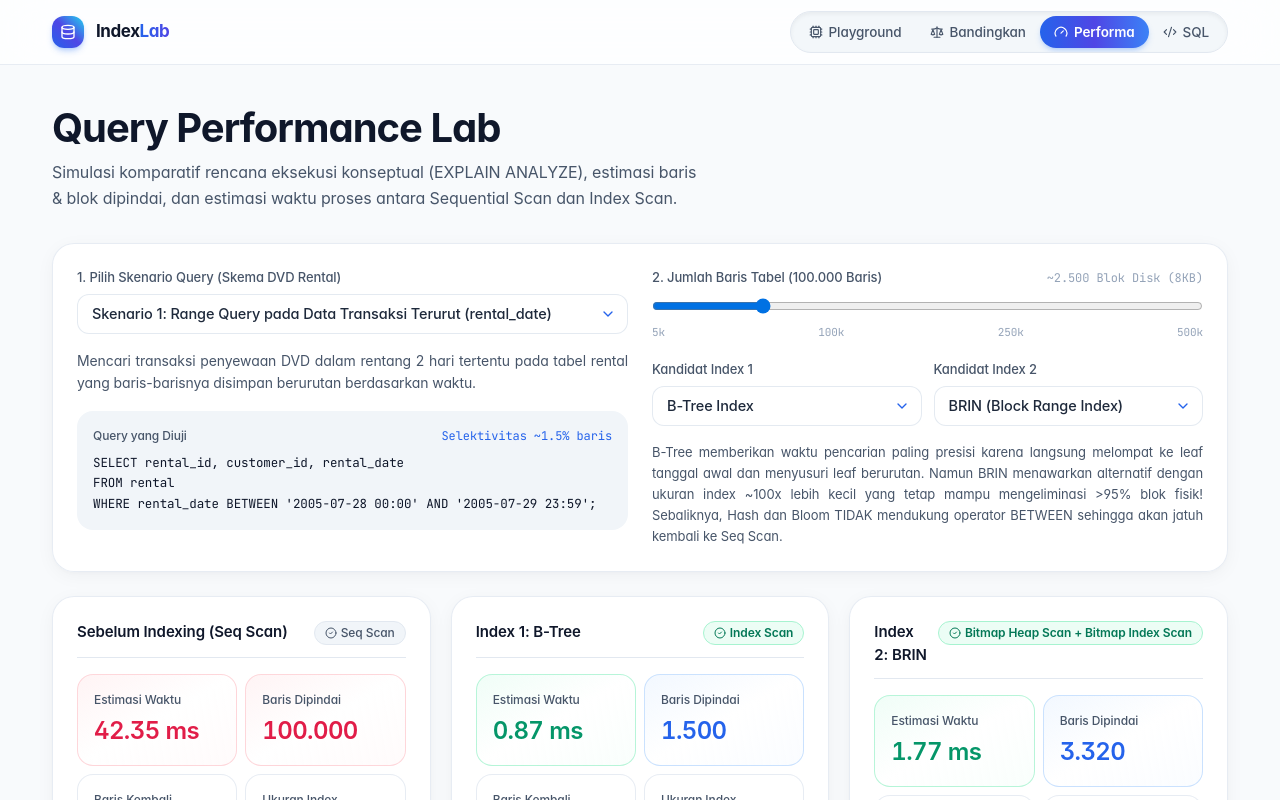
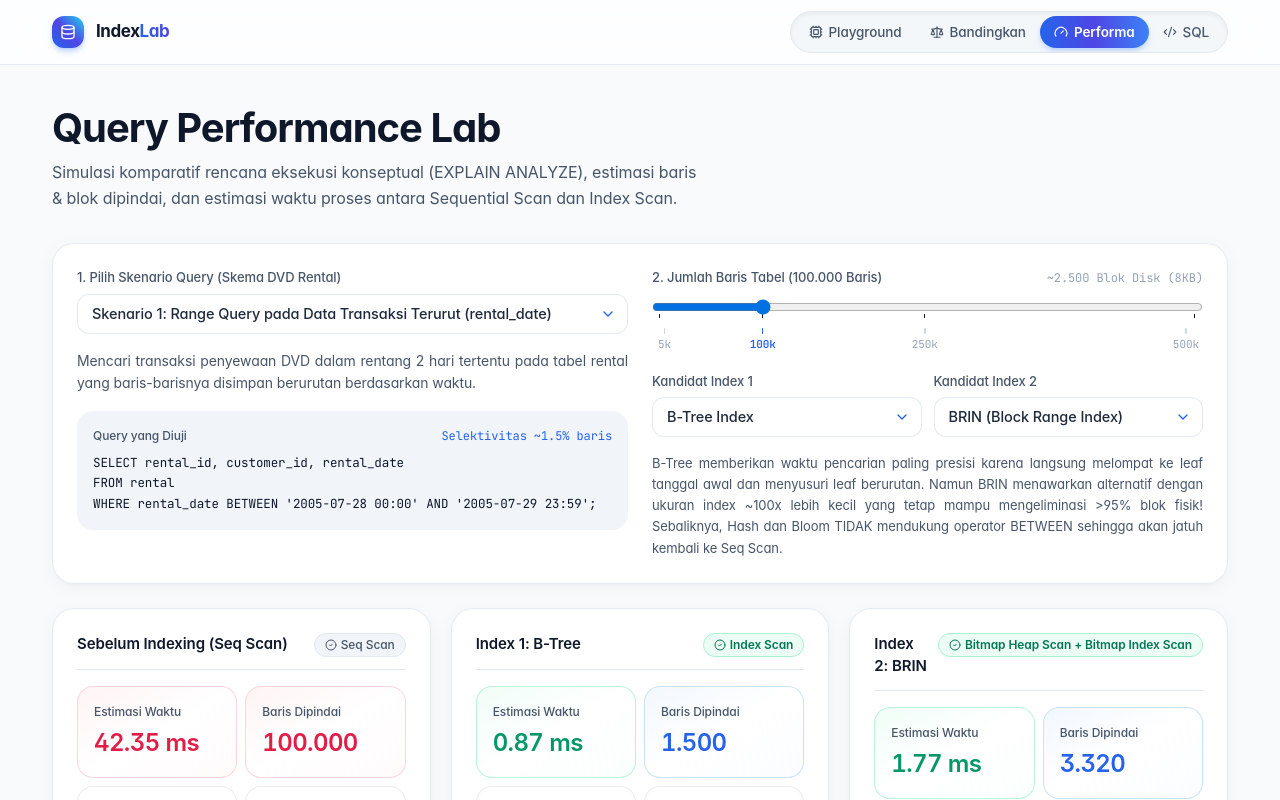
Before and after one commit to ramsyallf/indexlab-sql, a React (Vite) app: page /performance in a window 1280 px wide. Shown: the top 800 px of the page. Built offline with nearby package versions, Linux system fonts and the light colour scheme.

Commit message:
fix(perflab): align row count slider with tick marks and clickable milestones

```diff
--- a/src/components/perflab/PerformanceLabView.tsx
+++ b/src/components/perflab/PerformanceLabView.tsx
@@ -21,6 +21,15 @@ import { simulateQueryPerformance } from '../../engines/otherIndexEngines';
 import { IndexTypeId } from '../../types';
 import { Card, Field, PageHeader, Select, Stat, Tag } from '../ui/primitives';
 import { P } from '../../ui/theme';
+
+const MIN_ROWS = 5000;
+const MAX_ROWS = 500000;
+const ROW_TICKS = [
+  { value: 5000, label: '5k' },
+  { value: 100000, label: '100k' },
+  { value: 250000, label: '250k' },
+  { value: 500000, label: '500k' },
+];
 
 export const PerformanceLabView: React.FC = () => {
   const [selectedScenarioId, setSelectedScenarioId] = useState<string>(
@@ -136,20 +145,68 @@ export const PerformanceLabView: React.FC = () => {
                   ~{Math.ceil(totalRows / 40).toLocaleString('id-ID')} Blok Disk (8KB)
                 </span>
               </div>
+              <div className="relative">
                 <input
                   type="range"
-                min={5000}
-                max={500000}
+                  list="perf-row-milestones"
+                  min={MIN_ROWS}
+                  max={MAX_ROWS}
                   step={5000}
                   value={totalRows}
                   onChange={(e) => setTotalRows(Number(e.target.value))}
-                className="w-full"
+                  className="w-full cursor-pointer"
                 />
-              <div className="mt-1 flex justify-between font-mono text-[11px] text-ink-3">
-                <span>5k</span>
-                <span>100k</span>
-                <span>250k</span>
-                <span>500k</span>
+                <datalist id="perf-row-milestones">
+                  {ROW_TICKS.map((t) => (
+                    <option key={t.value} value={t.value} />
+                  ))}
+                </datalist>
+
+                {/* Accurately positioned tick marks and clickable labels */}
+                <div className="relative mt-1 h-6 w-full select-none font-mono text-[11px]">
+                  {ROW_TICKS.map((tick, idx) => {
+                    const ratio = (tick.value - MIN_ROWS) / (MAX_ROWS - MIN_ROWS);
+                    const isActive = totalRows === tick.value;
+                    const isFirst = idx === 0;
+                    const isLast = idx === ROW_TICKS.length - 1;
+
+                    // Exact thumb center in standard range slider:
+                    // Thumb center moves from 8px at 0% to (width - 8px) at 100%
+                    const leftPos = `calc(8px + ${ratio} * (100% - 16px))`;
+                    const transform = isFirst
+                      ? 'translateX(-15%)'
+                      : isLast
+                      ? 'translateX(-85%)'
+                      : 'translateX(-50%)';
+
+                    return (
+                      <button
+                        type="button"
+                        key={tick.value}
+                        onClick={() => setTotalRows(tick.value)}
+                        style={{
+                          left: leftPos,
+                          transform,
+                        }}
+                        className={`absolute top-0 flex flex-col items-center transition-colors cursor-pointer group ${
+                          isActive
+                            ? 'font-bold text-accent'
+                            : 'text-ink-3 hover:text-ink'
+                        }`}
+                        title={`Pilih ${tick.value.toLocaleString('id-ID')} baris`}
+                      >
+                        <span
+                          className={`h-1.5 w-[1.5px] rounded-full transition-colors ${
+                            isActive
+                              ? 'bg-accent'
+                              : 'bg-slate-300 group-hover:bg-accent/60'
+                          }`}
+                        />
+                        <span className="mt-0.5">{tick.label}</span>
+                      </button>
+                    );
+                  })}
+                </div>
               </div>
             </div>
 
```
Lines whose indentation alone changed are shown as unchanged.
